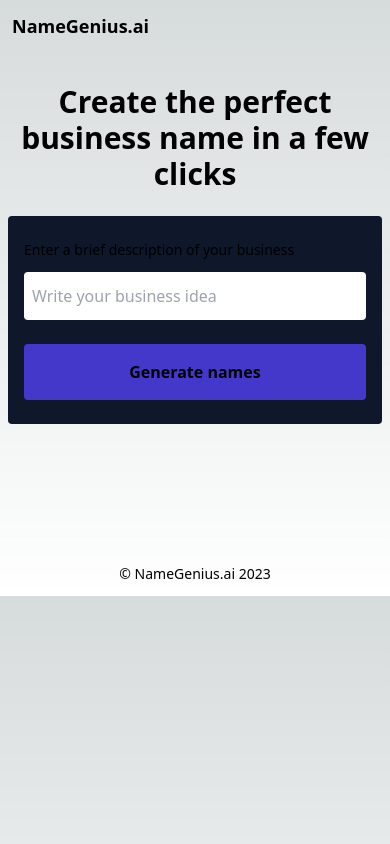
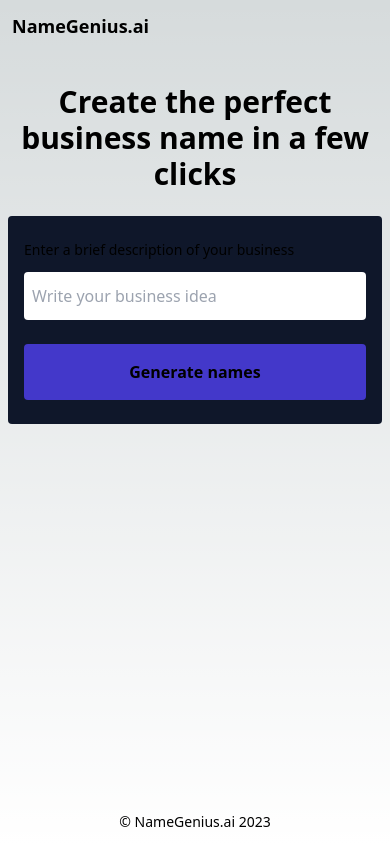
Before and after one commit to janvandenenden/namebot, a Next.js app: page / in a window 390 px wide. Built offline with nearby package versions, Linux system fonts and the light colour scheme.

Commit message:
calculate height dynamically to make website full window height on mobile

```diff
--- /dev/null
+++ b/hooks/useWindowSize.js
@@ -0,0 +1,32 @@
+import { useState, useEffect } from 'react'
+
+export default function useWindowSize() {
+  // Initialize state with undefined width/height so server and client renders match
+  // Learn more here: https://joshwcomeau.com/react/the-perils-of-rehydration/
+  const [windowSize, setWindowSize] = useState({
+    width: undefined,
+    height: undefined,
+  })
+
+  useEffect(() => {
+    // only execute all the code below in client side
+    // Handler to call on window resize
+    function handleResize() {
+      // Set window width/height to state
+      setWindowSize({
+        width: window.innerWidth,
+        height: window.innerHeight,
+      })
+    }
+
+    // Add event listener
+    window.addEventListener('resize', handleResize)
+
+    // Call handler right away so state gets updated with initial window size
+    handleResize()
+
+    // Remove event listener on cleanup
+    return () => window.removeEventListener('resize', handleResize)
+  }, []) // Empty array ensures that effect is only run on mount
+  return windowSize
+}
--- a/pages/index.tsx
+++ b/pages/index.tsx
@@ -1,12 +1,14 @@
 import { useState, useRef, FormEvent } from 'react'
 import Link from 'next/link'
+import useWindowSize from '@/hooks/useWindowSize'
 
 export default function Home() {
   const [businessIdea, setBusinessIdea] = useState('')
   const [suggestions, setSuggestions] = useState([])
   const [loading, setLoading] = useState(false)
   const resultRef = useRef<null | HTMLDivElement>(null)
-
+  const size = useWindowSize()
+  const minHeight = size.height ? `${size.height - 96}px` : '100vh'
   const submitForm = async (e: FormEvent) => {
     e.preventDefault()
     setLoading(true)
@@ -24,7 +26,7 @@ export default function Home() {
   }
 
   return (
-    <main className="flex flex-col items-center p-2 md:p-12 lg:p-24">
+    <div className="flex flex-col items-center p-2 md:p-12" style={{ minHeight: minHeight }}>
       <div className="container mx-auto">
         <div className="text-center mb-6">
           <h1 className="text-3xl md:text-4xl lg:text-6xl font-bold my-6 lg:my-12">
@@ -86,6 +88,6 @@ export default function Home() {
           ))}
         </div>
       </div>
-    </main>
+    </div>
   )
 }
```
